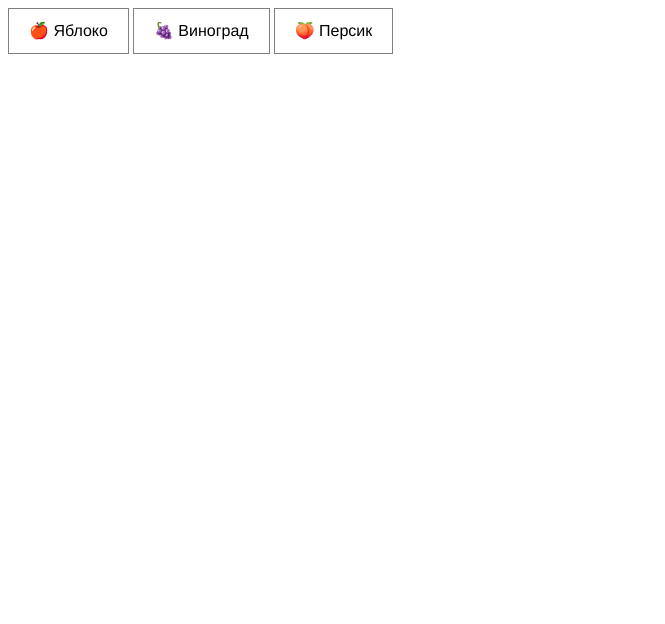
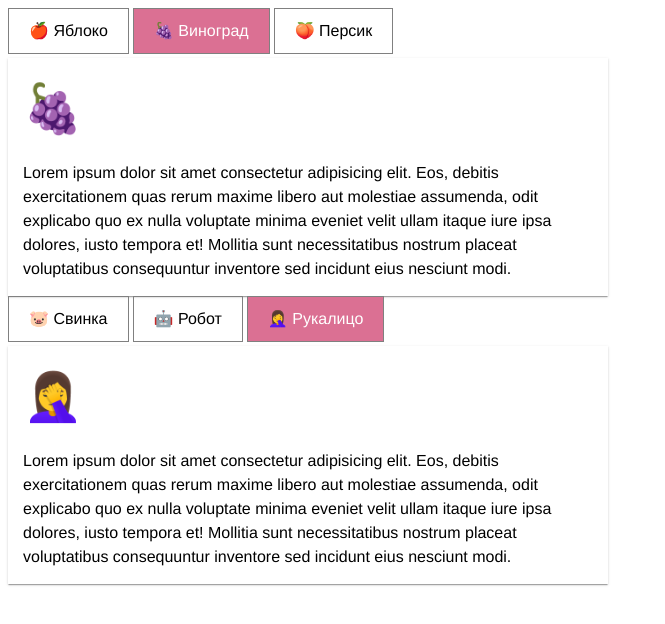
Before and after one commit to GoodLuckMister/Tabs-By-AR, a plain HTML site: page index.html in a window 1280 px wide. Shown: the whole page, without its empty margins (0-665 px from the left). Drawn offline with Linux system fonts and the light colour scheme.

Commit message:
add new tabs

```diff
--- a/index.html
+++ b/index.html
@@ -55,7 +55,7 @@
         </div>
     </div>
 
-    <!-- <div class="tabs" id="tabs-2">
+   <div class="tabs" id="tabs-2">
         <div class="controls" data-controls>
             <a href="#pig" class="controls__item">🐷 Свинка</a>
             <a href="#robot" class="controls__item">🤖 Робот</a>
@@ -99,9 +99,9 @@
                 </p>
             </div>
         </div>
-    </div> -->
+    </div>
 
-    <script src="./index.js"></script>
+    <script src="./plagin-tabs.js"></script>
 </body>
 
 </html>
```
